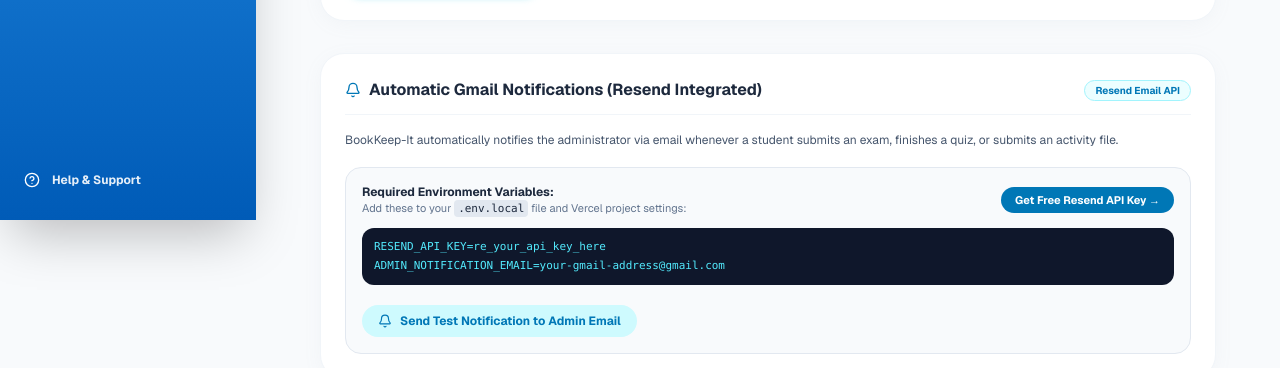
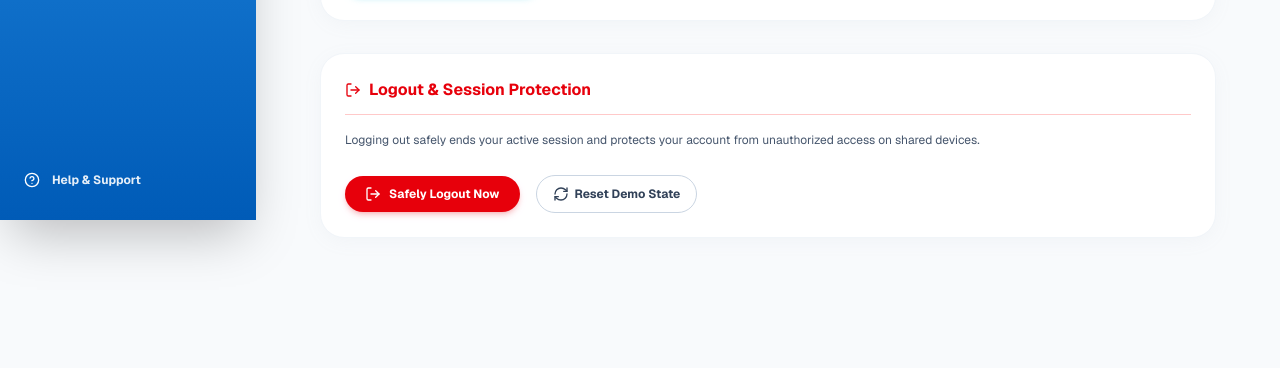
Before and after one commit to bookeepit636-crypto/ilearn, a Next.js app: page /settings in a window 1280 px wide. Shown: the part 580-948 px from the top of the page. After the commit the page ends 850 px from the top, so only its background shows below. Built offline with nearby package versions, Linux system fonts and the light colour scheme; no server answers; the database is empty.

Commit message:
refactor(settings): clean up settings page and remove manual test email card

```diff
--- a/src/app/settings/page.tsx
+++ b/src/app/settings/page.tsx
@@ -114,86 +114,6 @@ export default function SettingsPage() {
         </form>
       </div>
 
-      {/* Resend Email Notifications (Admin Alerts) */}
-      <div className="card-theme p-6 rounded-3xl bg-white border border-slate-100 space-y-4">
-        <div className="flex items-center justify-between border-b border-slate-100 pb-3">
-          <h2 className="text-base font-bold text-slate-800 flex items-center gap-2">
-            <Bell className="w-4 h-4 text-[#0077b6]" />
-            Automatic Gmail Notifications (Resend Integrated)
-          </h2>
-          <span className="text-[10px] font-bold px-2.5 py-0.5 rounded-full bg-cyan-50 text-[#0077b6] border border-cyan-200">
-            Resend Email API
-          </span>
-        </div>
-
-        <p className="text-xs text-slate-600 leading-relaxed">
-          BookKeep-It automatically notifies the administrator via email whenever a student submits an exam, finishes a quiz, or submits an activity file.
-        </p>
-
-        <div className="bg-slate-50 border border-slate-200 rounded-2xl p-4 text-xs space-y-3">
-          <div className="flex flex-col sm:flex-row sm:items-center justify-between gap-3">
-            <div>
-              <span className="font-bold text-slate-800 block">Required Environment Variables:</span>
-              <span className="text-[11px] text-slate-500">Add these to your <code className="bg-slate-200 px-1 py-0.5 rounded text-slate-800">.env.local</code> file and Vercel project settings:</span>
-            </div>
-            <a
-              href="https://resend.com/api-keys"
-              target="_blank"
-              rel="noreferrer"
-              className="px-3.5 py-1.5 rounded-full bg-[#0077b6] hover:bg-[#023e8a] text-white font-bold text-[11px] transition shrink-0 text-center"
-            >
-              Get Free Resend API Key →
-            </a>
-          </div>
-
-          <div className="font-mono text-[11px] bg-slate-900 text-cyan-300 p-3 rounded-xl space-y-1">
-            <p>RESEND_API_KEY=re_your_api_key_here</p>
-            <p>ADMIN_NOTIFICATION_EMAIL=your-gmail-address@gmail.com</p>
-          </div>
-
-          <div className="pt-2 flex items-center gap-3">
-            <button
-              onClick={async () => {
-                try {
-                  setStatusMsg('Sending test notification email via Resend...');
-                  const res = await fetch('/api/notify', {
-                    method: 'POST',
-                    headers: { 'Content-Type': 'application/json' },
-                    body: JSON.stringify({
-                      type: 'quiz_submission',
-                      data: {
-                        studentName: 'Alex Cruz (Test Student)',
-                        studentEmail: 'bookeepit636@gmail.com',
-                        studentId: 'STU-2026-999',
-                        program: 'BS Accountancy',
-                        quizTitle: 'Quiz 1: Assets, Liabilities & Owner\'s Equity (Test Notification)',
-                        score: 100,
-                        passed: true,
-                        correctAnswersCount: 3,
-                        totalQuestions: 3,
-                        submittedAt: new Date().toISOString()
-                      }
-                    })
-                  });
-                  const json = await res.json();
-                  if (json.success) {
-                    setStatusMsg('Success: Test notification email was sent successfully! Check your inbox.');
-                  } else {
-                    setStatusMsg(`Warning: ${json.warning || json.error || 'Failed to send test email. Ensure RESEND_API_KEY is set.'}`);
-                  }
-                } catch (e: any) {
-                  setStatusMsg(`Error: ${e.message}`);
-                }
-              }}
-              className="px-4 py-2 rounded-full bg-cyan-100 hover:bg-cyan-200 text-[#0077b6] font-bold text-xs transition flex items-center gap-2"
-            >
-              <Bell className="w-3.5 h-3.5" />
-              Send Test Notification to Admin Email
-            </button>
-          </div>
-        </div>
-      </div>
-
       {/* Logout & Reset */}
       <div className="card-theme p-6 rounded-3xl bg-red-50/50 border border-red-200 space-y-4">
         <h2 className="text-base font-bold text-red-600 flex items-center gap-2 border-b border-red-200 pb-3">
```
